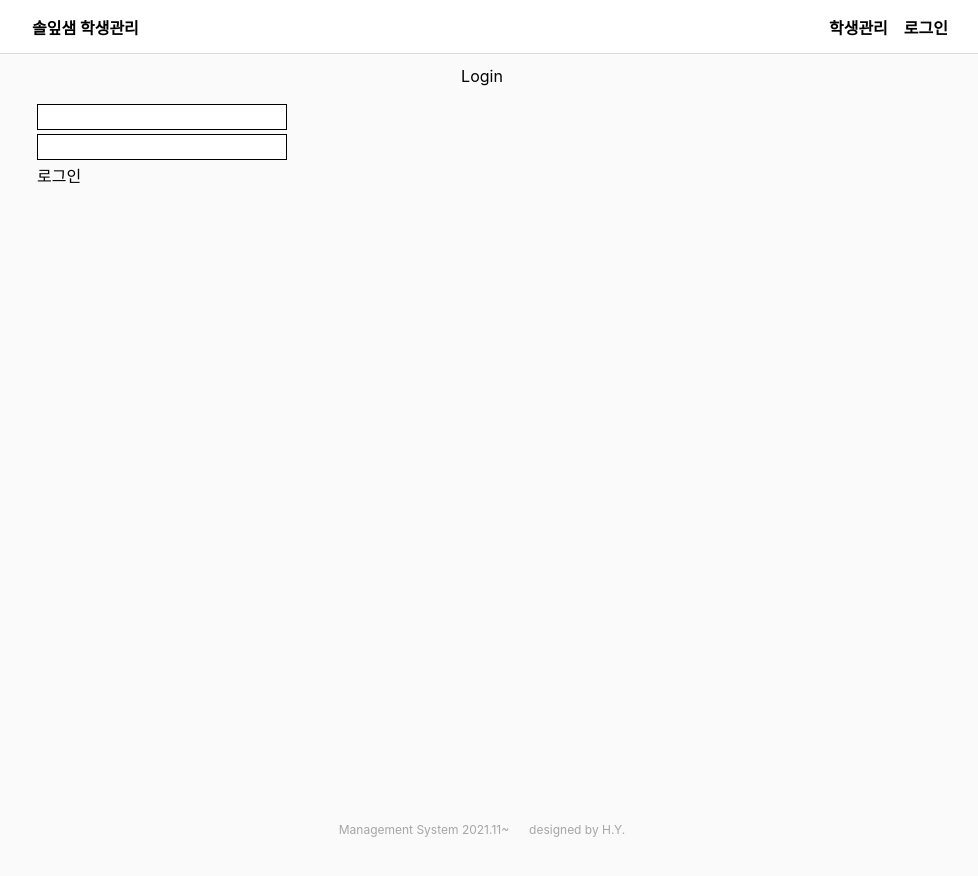
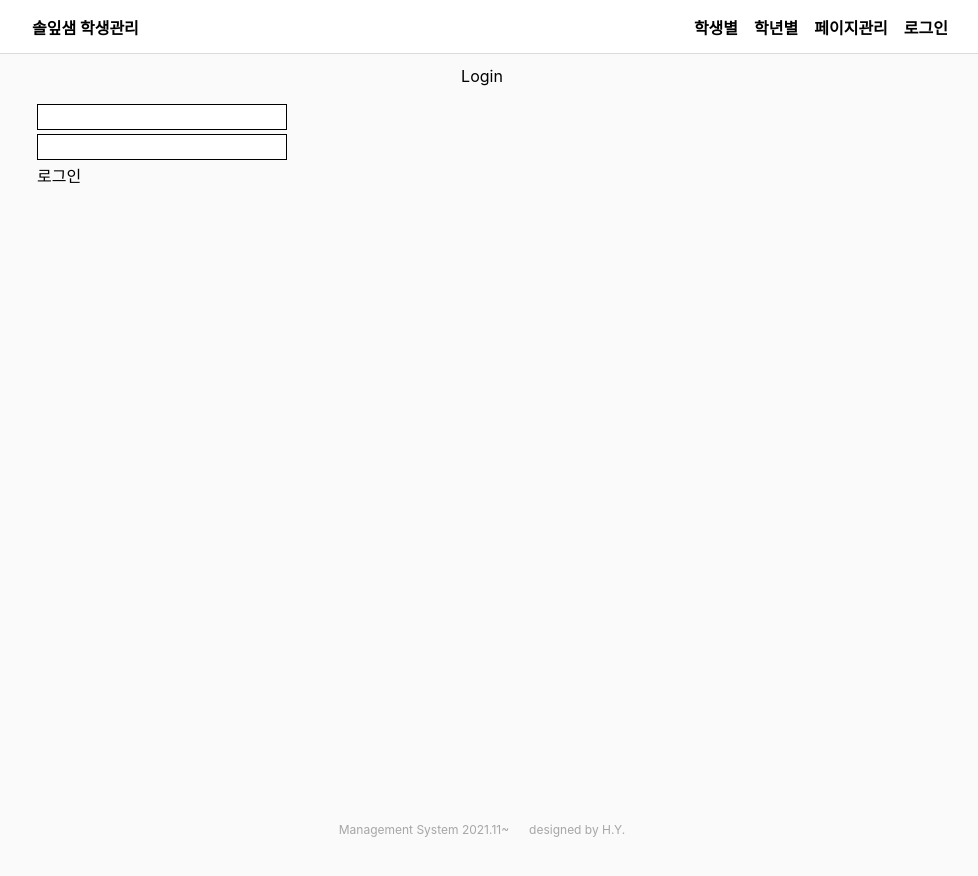
Before and after one commit to glory4god/solip-math, a Next.js app: page /login in a window 1280 px wide. Shown: the top 876 px of the page, without its empty margins (158-1136 px from the left). Built offline with nearby package versions, Linux system fonts and the light colour scheme.

Commit message:
feat : class page and types

```diff
--- /dev/null
+++ b/components/class/ClassContainer/index.ts
@@ -0,0 +1 @@
+export { default } from './ClassContainer';
--- a/components/common/Navbar/Navbar.tsx
+++ b/components/common/Navbar/Navbar.tsx
@@ -20,9 +20,19 @@ const Navbar = () => {
             </a>
           </Link>
           <div className="space-x-4 flex">
-            <Link href="/manage/user">
+            <Link href="/admin/student">
               <a>
-                <b>학생관리</b>
+                <b>학생별</b>
+              </a>
+            </Link>
+            <Link href="/admin/class">
+              <a>
+                <b>학년별</b>
+              </a>
+            </Link>
+            <Link href="/admin/manage/user">
+              <a>
+                <b>페이지관리</b>
               </a>
             </Link>
             <a
--- /dev/null
+++ b/pages/admin/class/index.tsx
@@ -0,0 +1,60 @@
+import React from 'react';
+import Head from 'next/head';
+import type { GetServerSideProps, NextPage } from 'next';
+import { useDispatch, useSelector } from 'react-redux';
+import { useRouter } from 'next/dist/client/router';
+
+import { User } from 'types/user';
+import { grades } from 'public/data';
+import { Container } from 'components/ui/Container';
+import Button from '@material-ui/core/Button';
+import { ClassContainer } from 'components/class';
+import { selectLogin } from 'lib/redux/login/loginSlice';
+
+interface Props {
+  userList: User[];
+}
+
+const Main: NextPage<Props> = ({}: {}) => {
+  const { login } = useSelector(selectLogin);
+  const [grade, setGrade] = React.useState<number>(1);
+  const route = useRouter();
+
+  React.useEffect(() => {
+    if (!login) {
+      route.push('/login');
+    }
+  });
+
+  return (
+    <>
+      <Head>
+        <title>학년별 관리</title>
+        <meta name="description" content="학년별 관리" />
+      </Head>
+
+      <Container>
+        <h2 className="pt-20 pb-4 text-2xl">학년별 관리</h2>
+        <div>
+          {grades.map((grade: string, idx: number) => {
+            return (
+              <Button key={'grade' + grade} onClick={() => setGrade(idx + 1)}>
+                {grade}
+              </Button>
+            );
+          })}
+        </div>
+
+        <ClassContainer grade={grades[grade - 1]} />
+      </Container>
+    </>
+  );
+};
+
+export default Main;
+
+export const getServerSideProps: GetServerSideProps = async (context) => {
+  return {
+    props: {},
+  };
+};
--- /dev/null
+++ b/types/class/index.ts
@@ -0,0 +1,8 @@
+export type ClassManagement = {
+  _id: string;
+  author: string;
+  grade: string;
+  content: string;
+  comment: [];
+  createdDate: Date;
+};
```
